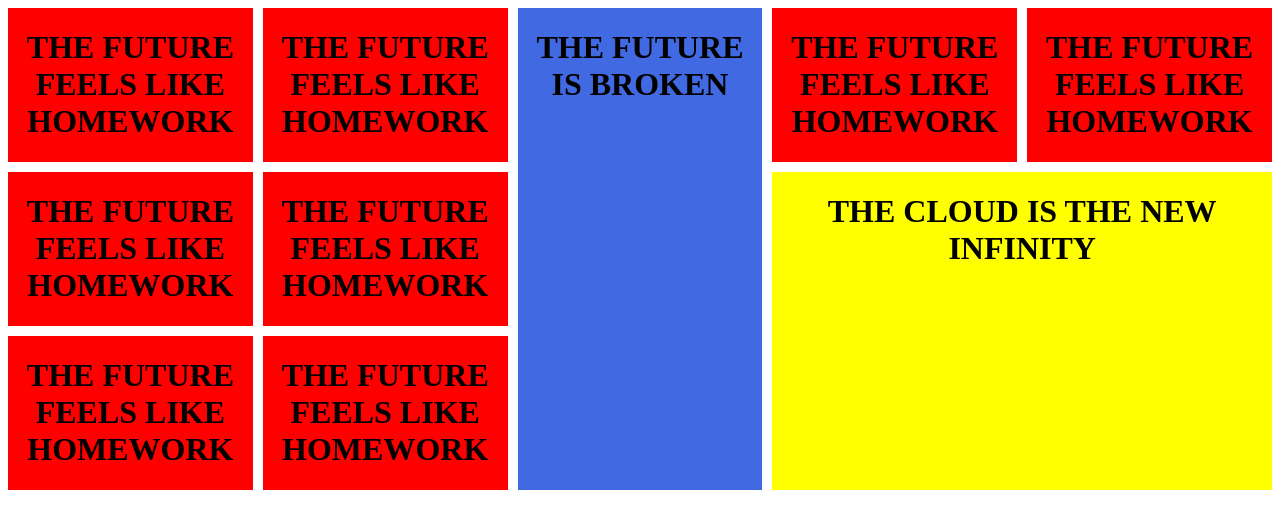
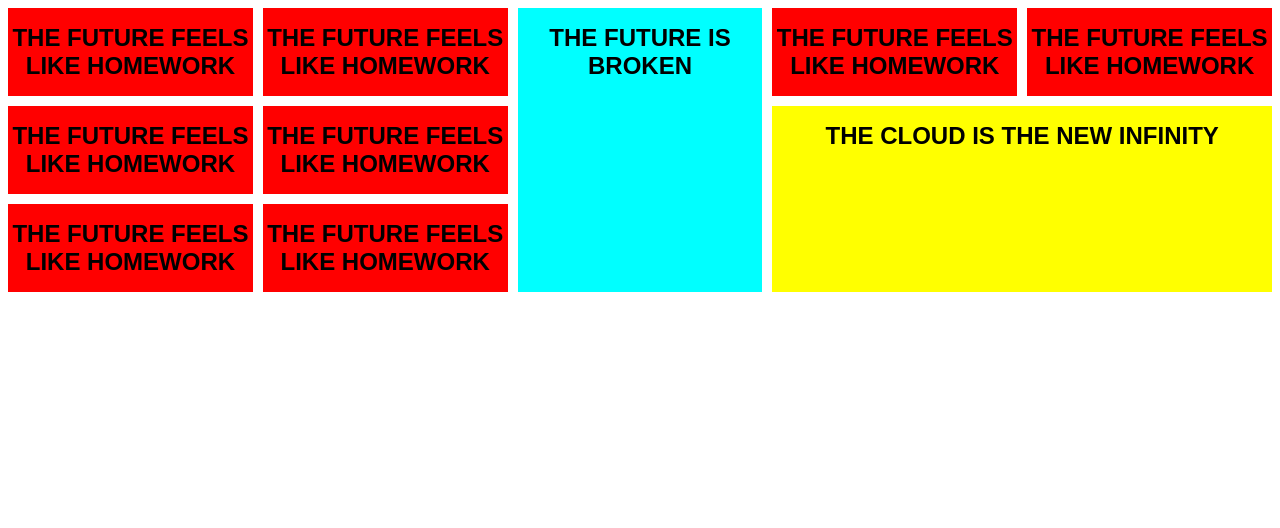
Before and after one commit to Baribal172/2imd-webtech3-portfolio, a plain HTML site: page lab2 - CSS Grid Layout & Flexbox/thefuture/index.html in a window 1280 px wide. Drawn offline with Linux system fonts and the light colour scheme.

Commit message:
final changes to grid

```diff
--- a/lab2 - CSS Grid Layout & Flexbox/thefuture/style.css
+++ b/lab2 - CSS Grid Layout & Flexbox/thefuture/style.css
@@ -3,7 +3,7 @@
 }
 
 .blue {
-    background-color: royalblue;
+    background-color: cyan;
 }
 
 .yellow {
@@ -11,6 +11,8 @@
 }
 
 * {
+    font-family: sans-serif;
+    font-size: x-large;
     text-align: center;
 }
 
@@ -22,11 +24,11 @@
     grid-row-gap: 15px;
 }
 
-@media(min-width:600px) {
+@media(min-width:500px) {
     #section {
         display: grid;
         grid-template-columns: repeat(2, 5fr);
-        grid-template-rows: repeat(5, 3fr);
+        grid-template-rows: repeat(5, 5fr);
         grid-column-gap: 15px;
         grid-row-gap: 15px;
     }
```
